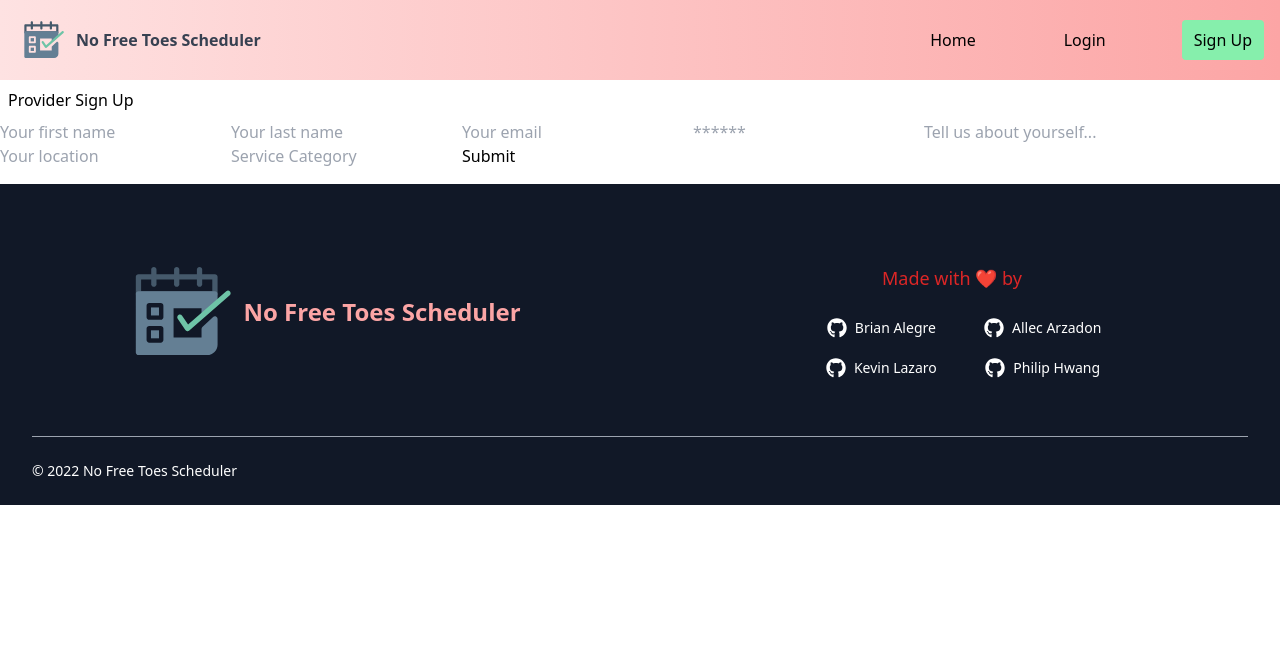
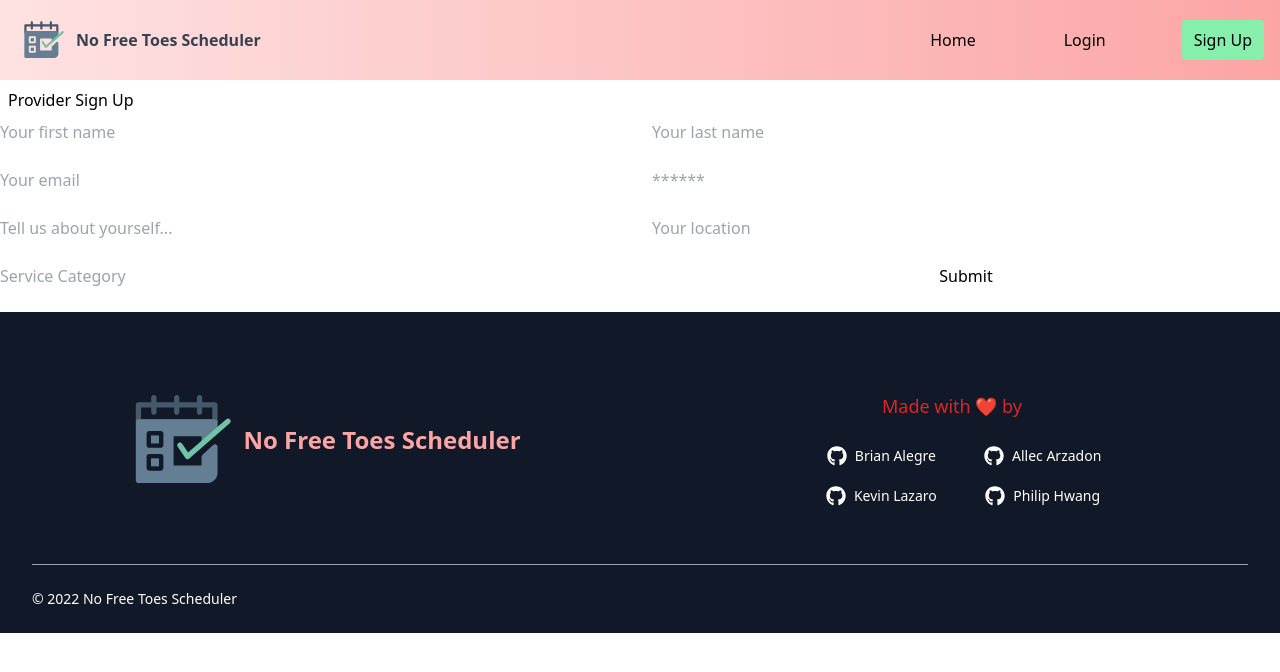
Before and after one commit to brianalegre/No-Free-Toes, a React (Create React App) app in the folder client/: page /signup/provider in a window 1280 px wide. Shown: the top 672 px of the page. Built offline with nearby package versions, Linux system fonts and the light colour scheme; the HTML template or start-up script is replaced by a standard one.

Commit message:
login/logout

```diff
--- a/client/src/components/Navbar.js
+++ b/client/src/components/Navbar.js
@@ -34,7 +34,7 @@ const memberNavLinks = [
   },
   {
     name: "Account",
-    link: "/login",
+    link: "",
   },
 ];
 
--- a/client/src/components/Signup/SignUp.js
+++ b/client/src/components/Signup/SignUp.js
@@ -28,4 +28,6 @@ const Signup = () => {
         );
         };
 
+
+
         export default Signup;
--- a/client/src/components/Signup/pages/ProviderSignup.js
+++ b/client/src/components/Signup/pages/ProviderSignup.js
@@ -171,6 +171,7 @@ const ProviderSignup = () => {
               </p>
             ) : (
               <form onSubmit={handleFormSubmit}>
+              <div class="grid gap-6 mb-6 md:grid-cols-2">
                 <input
                   className="form-input"
                   placeholder="Your first name"
@@ -237,6 +238,7 @@ const ProviderSignup = () => {
                 >
                   Submit
                 </button>
+                </div>
               </form>
             )}
 
```
